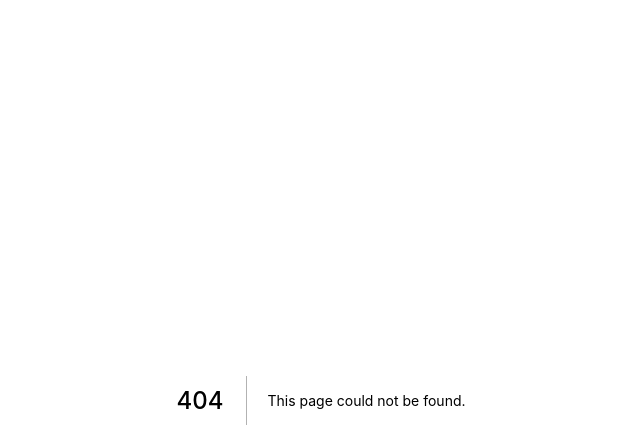
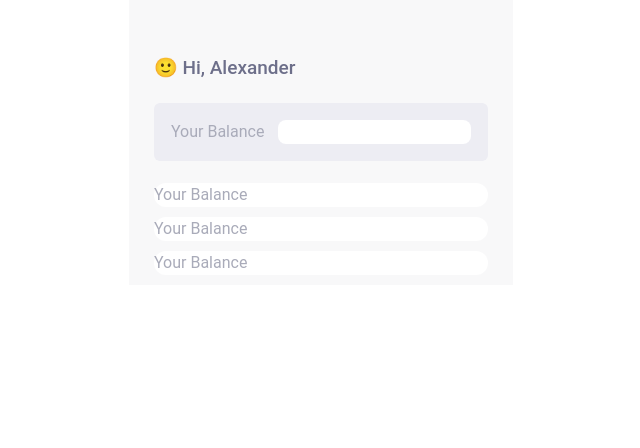
Before and after one commit to Ivanov1201/react-tailwind-communion-test, a Next.js app: page /home in a window 1280 px wide. Before the commit this address had no page. Shown: the top 448 px of the page, without its empty margins (319-959 px from the left). Built offline with nearby package versions, Linux system fonts and the light colour scheme.

Commit message:
update some layout

```diff
--- /dev/null
+++ b/components/common/navbar/index.tsx
@@ -0,0 +1,10 @@
+import type { NextPage } from "next";
+
+const Navbar: NextPage = () => {
+  return (
+    <div>
+    </div>
+  );
+};
+
+export default Navbar;
--- /dev/null
+++ b/pages/home/index.tsx
@@ -0,0 +1,44 @@
+import type { NextPage } from 'next'
+import Navbar from '../../components/common/navbar'
+
+const Home: NextPage = () => {
+  return (
+		<div className="flex-auto content-center">
+			<div className="max-w-sm max-h-4xl ml-auto mr-auto bg-color-background-body">
+				<Navbar />
+				<div className="flex flex-col pt-[54px] pr-[25px] pl-[25px] font-roboto">
+					<div className="font-medium text-color-text-normal text-[19px]">
+						🙂 Hi, Alexander
+					</div>
+					<div className="mt-[20px] mb-[22px] bg-color-background-normal rounded-[6px] p-[17px]">
+						<div className="flex flex-row content-center">
+							<div className="flex-auto w-40 text-color-text-placeholder text-[16px] font-normal">Your Balance</div>
+							<input type="text" className="flex-auto  text-sm rounded-lg" />
+						</div>
+					</div>
+					<div className="mb-[10px] bg-white rounded-[12px]">
+						<div className="flex flex-row content-center">
+							<div className="flex-auto w-40 text-color-text-placeholder text-[16px] font-normal">Your Balance</div>
+
+						</div>
+					</div>
+					<div className="mb-[10px] bg-white rounded-[12px]">
+						<div className="flex flex-row content-center">
+							<div className="flex-auto w-40 text-color-text-placeholder text-[16px] font-normal">Your Balance</div>
+
+						</div>
+					</div>
+					<div className="mb-[10px] bg-white rounded-[12px]">
+						<div className="flex flex-row content-center">
+							<div className="flex-auto w-40 text-color-text-placeholder text-[16px] font-normal">Your Balance</div>
+
+						</div>
+					</div>
+
+				</div>
+			</div>
+		</div>
+  )
+}
+
+export default Home
--- a/pages/index.tsx
+++ b/pages/index.tsx
@@ -1,10 +1,15 @@
 import type { NextPage } from 'next'
+import { useRouter } from 'next/router'
 
 const Home: NextPage = () => {
+  const router = useRouter()
+
   return (
-    <h1 className="text-3xl font-bold underline">
-      Hello world!
-    </h1>
+    <div>
+      <button type="button" onClick={() => router.push('/home')}>
+        Click me
+      </button>
+    </div>
   )
 }
 
--- a/tailwind.config.js
+++ b/tailwind.config.js
@@ -5,7 +5,20 @@ module.exports = {
     "./components/**/*.{js,ts,jsx,tsx}",
   ],
   theme: {
-    extend: {},
+    extend: {
+      colors: {
+        "color-text-normal": "#6D6F8A",
+        "color-text-placeholder": "#A9ABB9",
+        "color-text-number": "#606279",
+        "color-text-card-title": "#B0B2D6",
+
+        "color-background-normal": "#EDEDF3",
+        "color-background-body": "#F8F8F9"
+      }
+    },
+    fontFamily: {
+      'roboto': ['Roboto', 'sans-serif'],
+    }
   },
   plugins: [],
 }
```
